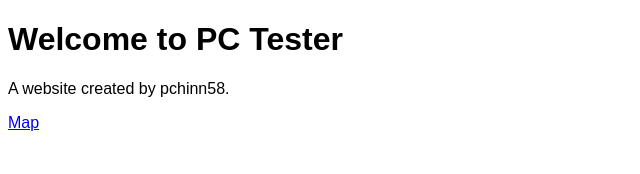
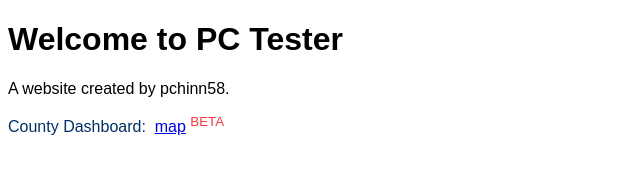
Before and after one commit to pchinn58/pchinn58.github.io, a plain HTML site: page index.html in a window 1280 px wide. Shown: the whole page, without its empty margins (0-640 px from the left). Drawn offline with Linux system fonts and the light colour scheme.

Commit message:
Update index.html

```diff
--- a/index.html
+++ b/index.html
@@ -14,7 +14,7 @@ body {
 
 <h1>Welcome to PC Tester</h1>
 <p>A website created by pchinn58.</p>
-<!-- <a href="https://www.w3schools.com/">w3schools</a>  -->
-<a href="https://pchinn58.github.io/demo/dash.html">Map</a>
+<!-- <a href="https://pchinn58.github.io/demo/dash.html">Map</a>  -->
+<span style="color: #003065;">County Dashboard:&nbsp; <a href="https://pchinn58.github.io/demo/dash.html" title="County Dashboard Map of Applications Received">map</a></span><span style="padding: 0in; border: 1pt none windowtext; color: #fb3640;" class="img-thumbnail">&nbsp;<sup>BETA</sup></span>
 </body>
 </html>
```
